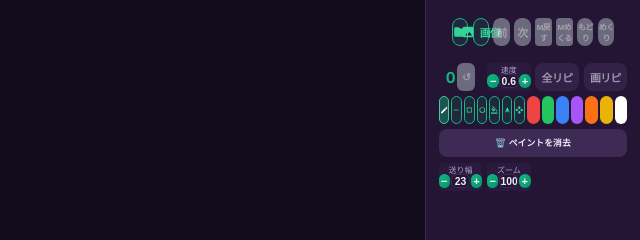
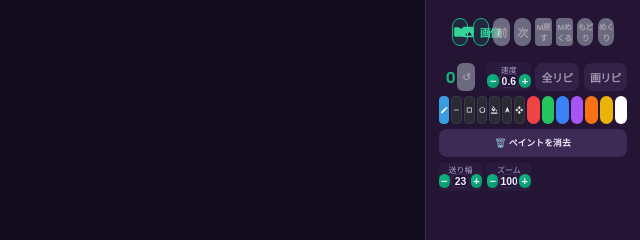
Before and after one commit to tsuppin/chart_learning_app, a plain HTML site: page index.html in a window 1280 px wide. Shown: the top 240 px of the page, 640-1280 px from the left. Drawn offline with Linux system fonts and the light colour scheme.

Commit message:
Revert "ツールアイコンボタンの形をフォルダ/画像に統一"
This reverts commit 47b1e654270c12ffde318c1063914a8e220ab314.

```diff
--- a/style.css
+++ b/style.css
@@ -1597,7 +1597,3 @@ body.dark-theme .color-btn.active {
 .settings-row .step-control { display: flex; align-items: center; justify-content: center; width: 100%; gap: 1px; }
 .settings-row .step-control .small-btn { width: 12px !important; min-width: 0 !important; height: 14px !important; min-height: 12px !important; max-height: 14px !important; padding: 0 !important; font-size: 0.7rem !important; }
 .settings-row .step-control input { width: 20px !important; min-width: 0; height: 14px !important; min-height: 0 !important; max-height: 14px !important; padding: 0 !important; font-size: 0.65rem !important; text-align: center; background: transparent; border: none; }
-
-/* ツールアイコンボタンを フォルダ/画像 ボタンの形(角丸8px・緑枠・暗い背景)に合わせる */
-.tool-palette .tool-btn { border-radius: 8px !important; background: rgba(16,185,129,0.12) !important; color: #34d399 !important; border: 1.5px solid #10b981 !important; box-shadow: none !important; }
-.tool-palette .tool-btn.active { background: rgba(16,185,129,0.4) !important; color: #fff !important; border-color: #34d399 !important; }
```
